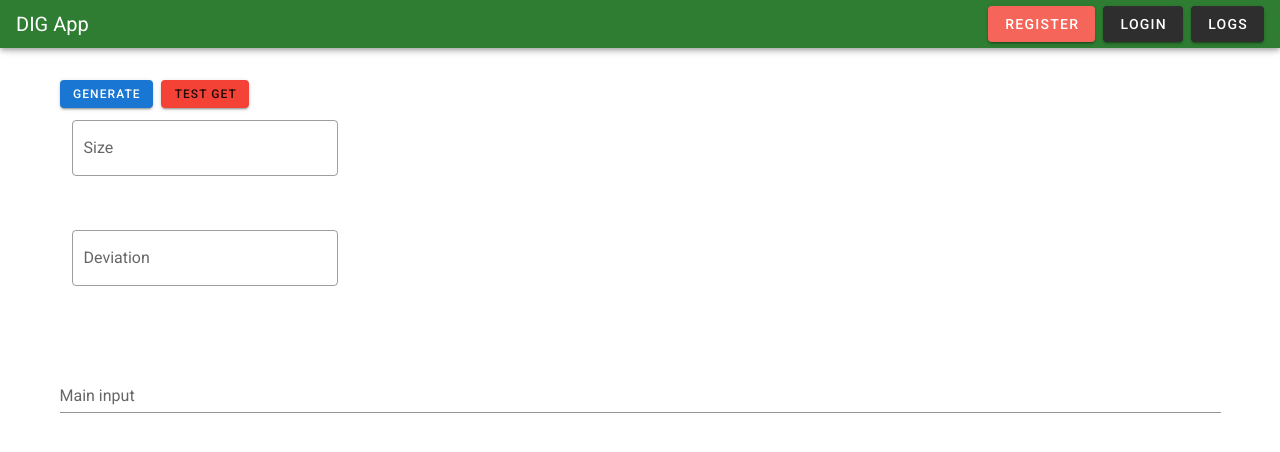
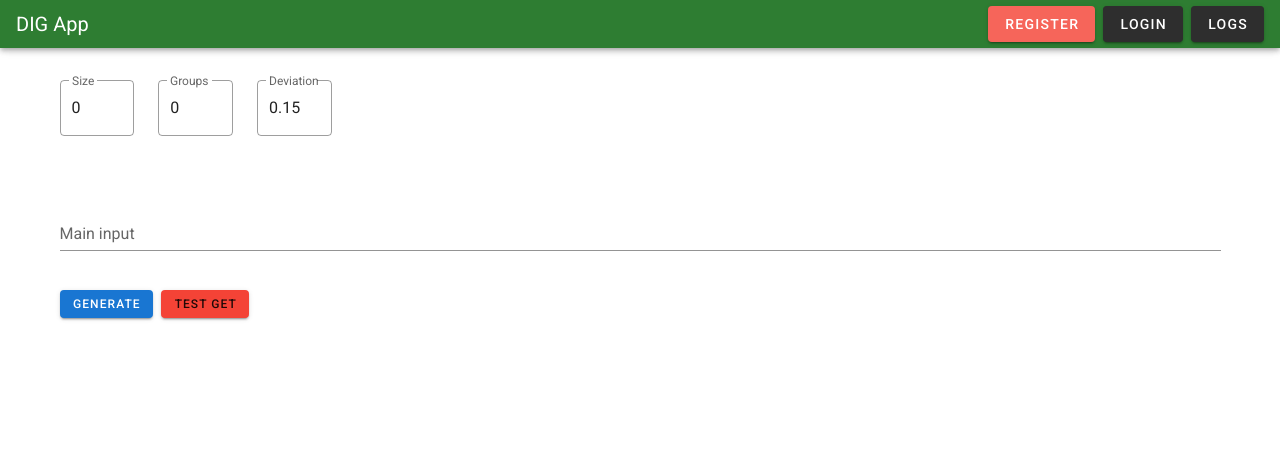
Before and after one commit to Lennyvp/dig-app-client, a Vue app: page / in a window 1280 px wide. Shown: the top 452 px of the page. Built offline with nearby package versions, Linux system fonts and the light colour scheme.

Commit message:
updated main view

```diff
--- a/src/components/GenerateSolutions.vue
+++ b/src/components/GenerateSolutions.vue
@@ -1,26 +1,28 @@
  <template>
-  <v-container>
-    <div class="my-2">
-      <v-btn small color="primary" @click="sentPost">Generate</v-btn>
-      <v-btn small color="red" class="ml-2" @click="sentGet">Test GET</v-btn>
-
-      <v-col cols="12" sm="6" md="3">
-          <v-text-field
-            label="Size"
-            outlined
-          ></v-text-field>
+  <v-container class="my-2">
+    <v-row>
+      <v-col cols="5" sm="6" md="1">
+        <v-text-field label="Size" outlined v-model="size"></v-text-field>
       </v-col>
 
-      <v-col cols="12" sm="6" md="3">
-          <v-text-field
-            label="Deviation"
-            outlined
-          ></v-text-field>
+      <v-col cols="5" sm="6" md="1">
+        <v-text-field label="Groups" outlined v-model="amountOfGroups"></v-text-field>
       </v-col>
+
+      <v-col cols="5" sm="6" md="1">
+        <v-text-field label="Deviation" outlined v-model="deviation"></v-text-field>
+      </v-col>
+    </v-row>
+
+    <div>{{ inputString }}</div>
 
     <div class="mt-10">
       <v-text-field label="Main input" hide-details="auto" v-model="inputString"></v-text-field>
     </div>
+
+    <div class="mt-10">
+      <v-btn small color="primary" @click="sentPost">Generate</v-btn>
+      <v-btn small color="red" class="ml-2" @click="sentGet">Test GET</v-btn>
     </div>
   </v-container>
 </template>
@@ -32,35 +34,39 @@ export default {
   name: "GenerateSolutions",
 
   data: () => ({
-    exampleData: [1.0, 1.0, 2.0, 3.0, 5.0, 5.0, 7.0, 8.0, 9.0],
-    outputData: [],
+    // exampleData: [1.0, 1.0, 2.0, 3.0, 5.0, 5.0, 7.0, 8.0, 9.0],
+    // outputData: [],
     inputData: [],
     inputString: "",
+    amountOfGroups: 0,
+    size: 0,
+    deviation: 0.15,
   }),
   methods: {
     sentPost() {
-      this.convertData()
+      this.convertData();
       axios
-        .post("http://localhost:8080/solve", {
+        .post("https://dig-app-server.herokuapp.com/solve", {
           username: "Lenny",
-          amountOfGroups: 3,
-          size: 3,
+          amountOfGroups: this.amountOfGroups,
+          size: this.size,
           // values: [1.0, 1.0, 2.0, 3.0, 5.0, 5.0, 7.0, 8.0, 9.0],
           values: this.inputData,
+          deviation: this.deviation
         })
         .then((response) => {
           console.log(response.data);
-          this.outputData = response.data;
-          this.$emit('sentData', response.data)
+          // this.outputData = response.data;
+          this.$emit("sentData", response.data);
         });
     },
     sentGet() {
-      axios.get("http://localhost:8080/test").then((response) => {
+      axios.get("https://dig-app-server.herokuapp.com/test").then((response) => {
         console.log(response);
       });
     },
     convertData() {
-      this.inputData = this.inputString.split(",")
+      this.inputData = this.inputString.split(",");
     },
   },
 };
--- a/src/components/Solutions.vue
+++ b/src/components/Solutions.vue
@@ -1,6 +1,7 @@
 <template>
   <v-container fluid>
             <v-row v-for="solution in solutions" :key="solution.id">
+              <!-- {{ solution }} -->
               <v-col v-for="sol in solution" :key="sol.id">
                 {{sol}}
               </v-col>
```
Lines whose indentation alone changed are shown as unchanged.
